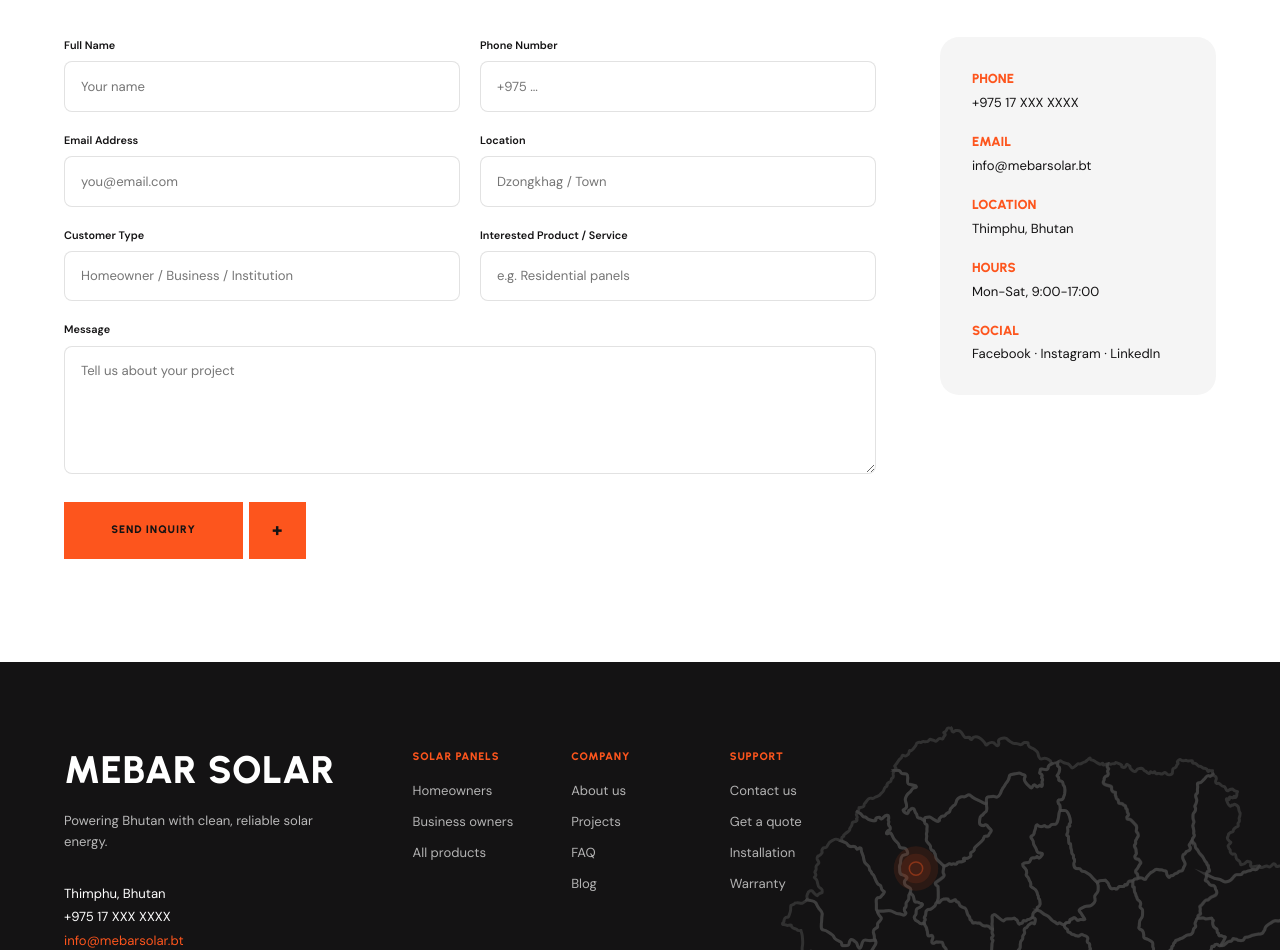
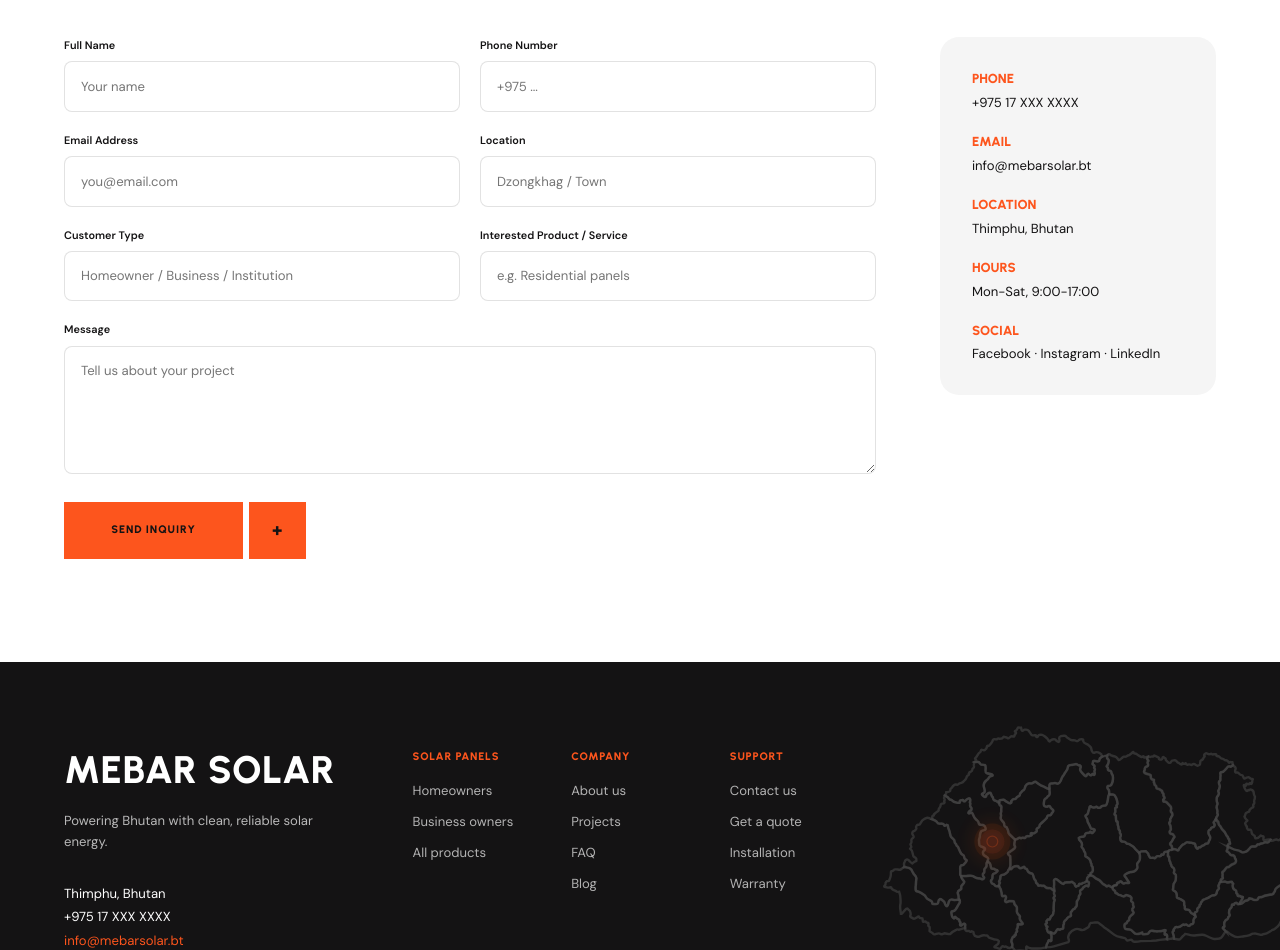
Before and after one commit to UltraRizz/MebarSolar, a React (Create React App) app: page / in a window 1280 px wide. Shown: the part 4541-5491 px from the top of the page. Built offline with nearby package versions, Linux system fonts and the light colour scheme.

Commit message:
Adjust footer width for improved responsiveness

```diff
--- a/src/components/Footer/Footer.css
+++ b/src/components/Footer/Footer.css
@@ -73,7 +73,7 @@
   display: flex;
   justify-content: flex-end;
   align-items: flex-start;
-  width: min(42vw, 42rem);
+  width: min(34vw, 34rem);
   overflow: visible;
   pointer-events: none;
   z-index: 0;
```
Also changed, not shown: src/assets/images/Footer/Map.svg.
